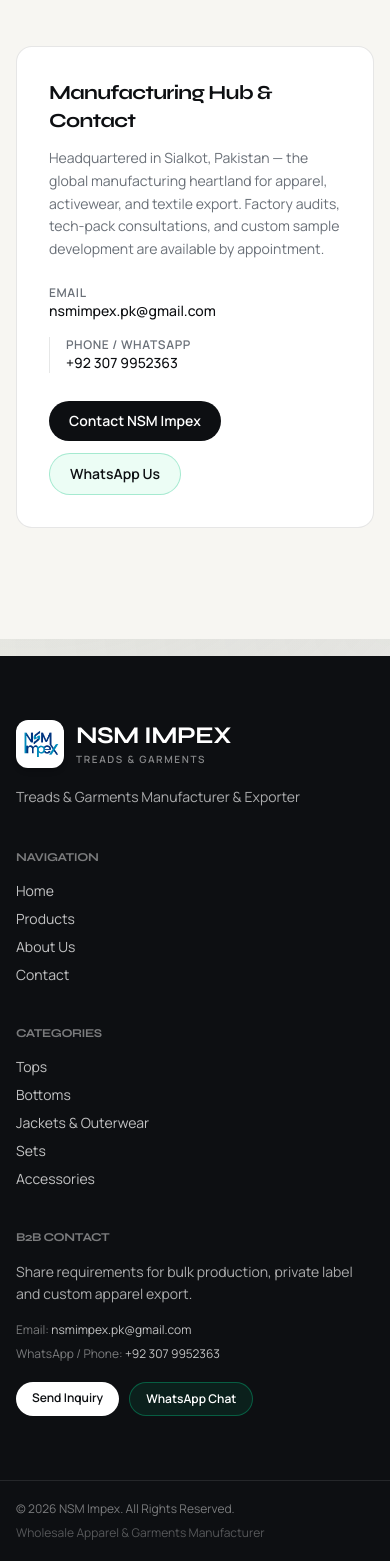
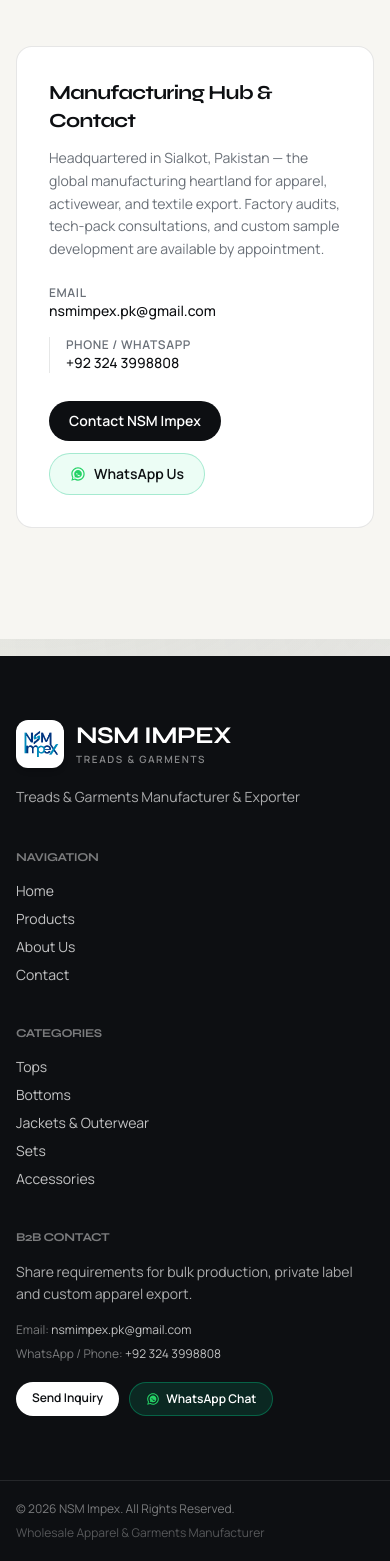
Before and after one commit to ShaheryarNadeem/nsm-impex_final, a Next.js app in the folder nsm-impex/nsm-impex/: page /about in a window 390 px wide. Shown: the part 1049-2610 px from the top of the page. Built offline with nearby package versions, Linux system fonts and the light colour scheme; no server answers; the database is empty.

Commit message:
fix(contact): update phone and WhatsApp to +92 324 3998808 and fix email/WhatsApp buttons

```diff
--- a/nsm-impex/nsm-impex/src/app/about/page.tsx
+++ b/nsm-impex/nsm-impex/src/app/about/page.tsx
@@ -46,8 +46,8 @@
           </div>
           <div className="border-l border-line pl-4">
             <span className="text-xs font-semibold uppercase tracking-wider text-[#6a7078] block">Phone / WhatsApp</span>
-            <a href="tel:+923079952363" className="font-medium hover:underline">
-              +92 307 9952363
+            <a href="tel:+923243998808" className="font-medium hover:underline">
+              +92 324 3998808
             </a>
           </div>
         </div>
@@ -56,11 +56,15 @@
             Contact NSM Impex
           </Link>
           <a
-            href="https://wa.me/923079952363"
+            href="https://wa.me/923243998808?text=Hello%20NSM%20Impex%2C%20I%20would%20like%20to%20inquire%20about%20custom%20apparel%20manufacturing."
             target="_blank"
             rel="noopener noreferrer"
             className="inline-flex items-center gap-2 rounded-full border border-emerald-500/30 bg-emerald-50 px-5 py-2.5 text-sm font-semibold text-emerald-800 transition hover:bg-emerald-100"
           >
+            <svg className="h-4 w-4 fill-[#25D366]" viewBox="0 0 24 24">
+              <path d="M12.031 6.172c-3.181 0-5.767 2.586-5.768 5.766-.001 1.298.38 2.27 1.019 3.287l-.582 2.128 2.182-.573c.978.58 1.911.928 3.145.929 3.178 0 5.767-2.587 5.768-5.766.001-3.187-2.575-5.77-5.764-5.771zm3.392 8.244c-.144.405-.837.774-1.17.824-.312.045-.634.06-1.579-.327-1.205-.494-2.186-1.583-2.73-2.316-.059-.081-.462-.614-.462-1.173 0-.558.291-.832.395-.945.103-.113.226-.142.302-.142.076 0 .152 0 .218.004.072.004.167-.027.26.196.096.23.327.798.356.856.029.058.049.127.011.202-.038.076-.057.123-.114.19-.057.067-.12.15-.172.202-.058.058-.118.12-.051.236.068.115.301.498.647.806.446.398.823.522.939.58.115.057.183.048.251-.03.069-.077.297-.346.376-.465.079-.118.158-.099.267-.058.109.04.69.326.809.385.118.059.197.089.227.139.03.049.03.287-.114.692z"/>
+              <path d="M12 2C6.477 2 2 6.477 2 12c0 1.891.524 3.662 1.436 5.179L2 22l4.981-1.39A9.957 9.957 0 0012 22c5.523 0 10-4.477 10-10S17.523 2 12 2zm0 18.167c-1.606 0-3.109-.462-4.38-1.26l-.314-.197-2.952.824.836-2.887-.206-.328A8.127 8.127 0 013.833 12c0-4.503 3.664-8.167 8.167-8.167 4.503 0 8.167 3.664 8.167 8.167 0 4.503-3.664 8.167-8.167 8.167z"/>
+            </svg>
             <span>WhatsApp Us</span>
           </a>
         </div>
--- a/nsm-impex/nsm-impex/src/app/inquiry/page.tsx
+++ b/nsm-impex/nsm-impex/src/app/inquiry/page.tsx
@@ -30,12 +30,12 @@
       <p className="mt-4 max-w-2xl text-base text-[#6a7078]">
         Tell us about your requirements. Our team will respond with next steps for sampling, production and export. For direct WhatsApp communication, message us at{' '}
         <a
-          href="https://wa.me/923079952363"
+          href="https://wa.me/923243998808?text=Hello%20NSM%20Impex%2C%20I%20would%20like%20to%20inquire%20about%20custom%20apparel%20manufacturing."
           target="_blank"
           rel="noopener noreferrer"
           className="font-semibold text-[#0d0f12] underline decoration-emerald-500 hover:text-emerald-700"
         >
-          +92 307 9952363
+          +92 324 3998808
         </a>{' '}
         or email{' '}
         <a href="mailto:nsmimpex.pk@gmail.com" className="font-semibold text-[#0d0f12] underline hover:text-[#4a5058]">
--- a/nsm-impex/nsm-impex/src/components/layout/Footer.tsx
+++ b/nsm-impex/nsm-impex/src/components/layout/Footer.tsx
@@ -89,8 +89,8 @@
             </div>
             <div>
               <span className="text-white/45">WhatsApp / Phone: </span>
-              <a href="tel:+923079952363" className="text-white hover:underline">
-                +92 307 9952363
+              <a href="tel:+923243998808" className="text-white hover:underline">
+                +92 324 3998808
               </a>
             </div>
           </div>
@@ -99,11 +99,15 @@
               Send Inquiry
             </Link>
             <a
-              href="https://wa.me/923079952363"
+              href="https://wa.me/923243998808?text=Hello%20NSM%20Impex%2C%20I%20would%20like%20to%20inquire%20about%20custom%20apparel%20manufacturing."
               target="_blank"
               rel="noopener noreferrer"
-              className="inline-flex items-center gap-1.5 rounded-full border border-emerald-500/40 bg-emerald-500/10 px-4 py-2 text-xs font-semibold text-emerald-300 transition hover:bg-emerald-500/20"
+              className="inline-flex items-center gap-1.5 rounded-full border border-emerald-500/40 bg-emerald-500/15 px-4 py-2 text-xs font-semibold text-emerald-300 transition hover:bg-emerald-500/25"
             >
+              <svg className="h-3.5 w-3.5 fill-[#25D366]" viewBox="0 0 24 24">
+                <path d="M12.031 6.172c-3.181 0-5.767 2.586-5.768 5.766-.001 1.298.38 2.27 1.019 3.287l-.582 2.128 2.182-.573c.978.58 1.911.928 3.145.929 3.178 0 5.767-2.587 5.768-5.766.001-3.187-2.575-5.77-5.764-5.771zm3.392 8.244c-.144.405-.837.774-1.17.824-.312.045-.634.06-1.579-.327-1.205-.494-2.186-1.583-2.73-2.316-.059-.081-.462-.614-.462-1.173 0-.558.291-.832.395-.945.103-.113.226-.142.302-.142.076 0 .152 0 .218.004.072.004.167-.027.26.196.096.23.327.798.356.856.029.058.049.127.011.202-.038.076-.057.123-.114.19-.057.067-.12.15-.172.202-.058.058-.118.12-.051.236.068.115.301.498.647.806.446.398.823.522.939.58.115.057.183.048.251-.03.069-.077.297-.346.376-.465.079-.118.158-.099.267-.058.109.04.69.326.809.385.118.059.197.089.227.139.03.049.03.287-.114.692z"/>
+                <path d="M12 2C6.477 2 2 6.477 2 12c0 1.891.524 3.662 1.436 5.179L2 22l4.981-1.39A9.957 9.957 0 0012 22c5.523 0 10-4.477 10-10S17.523 2 12 2zm0 18.167c-1.606 0-3.109-.462-4.38-1.26l-.314-.197-2.952.824.836-2.887-.206-.328A8.127 8.127 0 013.833 12c0-4.503 3.664-8.167 8.167-8.167 4.503 0 8.167 3.664 8.167 8.167 0 4.503-3.664 8.167-8.167 8.167z"/>
+              </svg>
               <span>WhatsApp Chat</span>
             </a>
           </div>
--- a/nsm-impex/nsm-impex/src/components/products/ProductDetailActions.tsx
+++ b/nsm-impex/nsm-impex/src/components/products/ProductDetailActions.tsx
@@ -118,13 +118,17 @@
             Place Order Inquiry
           </button>
           <a
-            href={`https://wa.me/923079952363?text=${encodeURIComponent(
+            href={`https://wa.me/923243998808?text=${encodeURIComponent(
               `Hello NSM Impex, I am interested in placing an inquiry for ${product.name} (Code: ${product.productCode || 'N/A'}). Options: Size ${size}, Color ${color}, Quantity ${qty} pcs.`
             )}`}
             target="_blank"
             rel="noopener noreferrer"
             className="inline-flex items-center gap-2 rounded-full border border-emerald-600 bg-emerald-50 px-5 py-3 text-sm font-semibold text-emerald-800 transition hover:bg-emerald-100"
           >
+            <svg className="h-4 w-4 fill-[#25D366]" viewBox="0 0 24 24">
+              <path d="M12.031 6.172c-3.181 0-5.767 2.586-5.768 5.766-.001 1.298.38 2.27 1.019 3.287l-.582 2.128 2.182-.573c.978.58 1.911.928 3.145.929 3.178 0 5.767-2.587 5.768-5.766.001-3.187-2.575-5.77-5.764-5.771zm3.392 8.244c-.144.405-.837.774-1.17.824-.312.045-.634.06-1.579-.327-1.205-.494-2.186-1.583-2.73-2.316-.059-.081-.462-.614-.462-1.173 0-.558.291-.832.395-.945.103-.113.226-.142.302-.142.076 0 .152 0 .218.004.072.004.167-.027.26.196.096.23.327.798.356.856.029.058.049.127.011.202-.038.076-.057.123-.114.19-.057.067-.12.15-.172.202-.058.058-.118.12-.051.236.068.115.301.498.647.806.446.398.823.522.939.58.115.057.183.048.251-.03.069-.077.297-.346.376-.465.079-.118.158-.099.267-.058.109.04.69.326.809.385.118.059.197.089.227.139.03.049.03.287-.114.692z"/>
+              <path d="M12 2C6.477 2 2 6.477 2 12c0 1.891.524 3.662 1.436 5.179L2 22l4.981-1.39A9.957 9.957 0 0012 22c5.523 0 10-4.477 10-10S17.523 2 12 2zm0 18.167c-1.606 0-3.109-.462-4.38-1.26l-.314-.197-2.952.824.836-2.887-.206-.328A8.127 8.127 0 013.833 12c0-4.503 3.664-8.167 8.167-8.167 4.503 0 8.167 3.664 8.167 8.167 0 4.503-3.664 8.167-8.167 8.167z"/>
+            </svg>
             <span>WhatsApp Quote</span>
           </a>
           <Link
```
Also changed, not shown: nsm-impex/nsm-impex/src/app/contact/page.tsx (+15 -6 lines).
